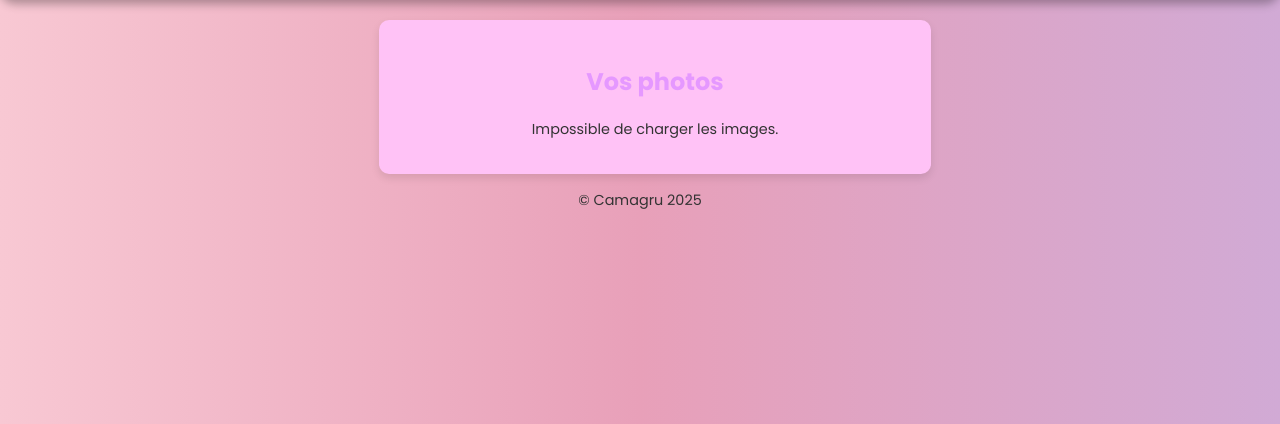
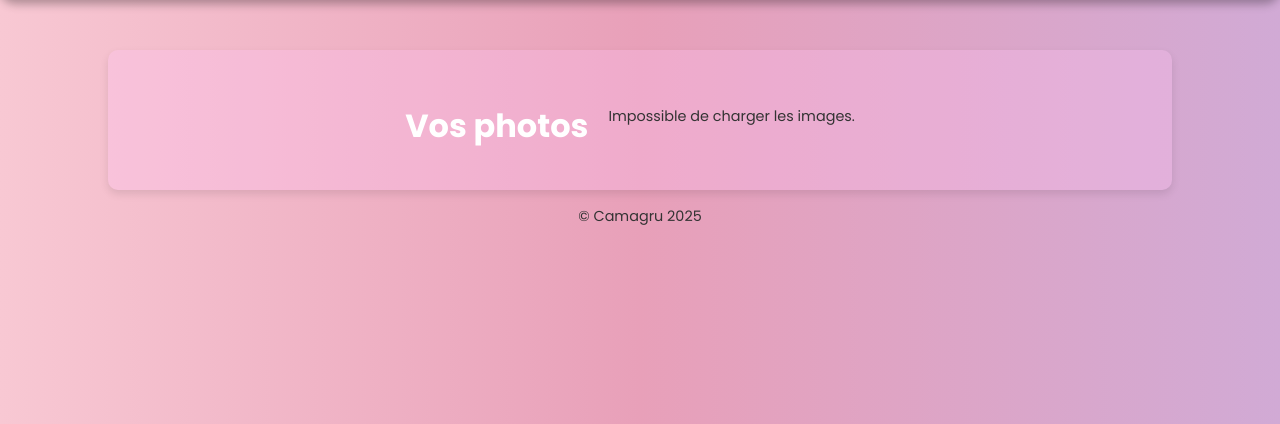
Before and after one commit to Berengere76/Camagru, a PHP site: page /views/profil.html in a window 1280 px wide. Shown: the part 89-513 px from the top of the page. Run offline with PHP 8.4, Linux system fonts and the light colour scheme; data that the repository does not hold is empty.

Commit message:
enfin un profil potable

```diff
--- a/app/css/style.css
+++ b/app/css/style.css
@@ -526,13 +526,6 @@ canvas {
     padding: 20px;
 }
 
-.skurtcontainer {
-    display: flex;
-    justify-content: center;
-    align-items: center;
-    gap: 10px;
-}
-
 .gallery-item {
     width: 250px;
     background: rgba(255, 255, 255, 0.2);
@@ -573,25 +566,27 @@ canvas {
 
 /* PROFIL */
 
-.user-info {
-    width: 100%;
+.skurtcontainer {
     display: flex;
-    justify-content: space-between;
+    flex-direction: column;
+    justify-content: center;
+    align-items: center;
     margin-top: 20px;
+    gap: 10px;
 }
 
 .user-profile-card {
-    background-color: rgb(255, 194, 246);
+    background-color: rgb(255, 194, 246, 0.3);
     border-radius: 8px;
     box-shadow: 0 2px 5px rgba(0, 0, 0, 0.1);
     padding: 20px;
-    width: 50%;
-    margin-left: 50px;
+    width: 100%;
+    margin: 0 auto 20px auto;
     text-align: center;
 }
 
 .user-profile-card h2 {
-    color: #e67fdf;
+    color: #ffffff;
     font-size: 1.8em;
     margin-bottom: 15px;
 }
@@ -606,10 +601,12 @@ canvas {
 .user-details p {
     margin: 10px 0;
     color: #de71dc;
+    font-size: 1.1em;
 }
 
 .user-details strong {
-    color: #bf7ee4;
+    color: #ba8ee9;
+    font-size: 1.1em;
 }
 
 .edit-username-btn {
@@ -627,20 +624,20 @@ canvas {
 }
 
 .profile-photos {
-    width: 40%;
+    width: 80%;
     padding: 20px;
-    background-color: rgb(255, 194, 246);
+    background-color: rgb(255, 194, 246, 0.3);
     border-radius: 10px;
     box-shadow: 0 4px 8px rgba(0, 0, 0, 0.1);
-    margin-left: 20px;
+    display: flex;
+    flex-wrap: wrap;
+    justify-content: center;
     margin-top: 20px;
-    display: inline-block;
-    vertical-align: top;
 }
 
 .profile-photos h3 {
-    font-size: 1.5rem;
-    color: #e598ff;
+    font-size: 2rem;
+    color: #ffffff;
     margin-bottom: 20px;
     text-align: center;
     font-weight: 600;
@@ -651,15 +648,17 @@ canvas {
     margin-bottom: 20px;
     border-radius: 10px;
     overflow: hidden;
-    border: 2px solid #cf83ff;
+    border: 2px solid #e67fdf;
     box-shadow: 0 2px 5px rgba(0, 0, 0, 0.1);
     transition: transform 0.3s ease, box-shadow 0.3s ease;
+    margin-right: 10px;
+    margin-bottom: 10px;
 }
 
 .gallery-item img {
     width: 100%;
     height: auto;
-    display: block;
+    object-fit: cover;
 }
 
 .gallery-item:hover {
@@ -692,6 +691,9 @@ canvas {
 @media (max-width: 768px) {
     .profile-photos {
         width: 100%;
-        margin-left: 0;
+    }
+    .gallery-item {
+        width: 100%;
+        margin-right: 0;
     }
 }
--- a/app/views/profil.html
+++ b/app/views/profil.html
@@ -34,11 +34,14 @@
     <main>
 
     <div class="skurtcontainer">
+
         <div id="userr"></div>
+
         <div class="profile-photos">
             <h3>Vos photos</h3>
-            <div id="gallery"></div>
+            <div class="gallery" id="gallery"></div>
         </div>
+
     </div>
 
     <script src="/js/profil.js" defer></script>
```
